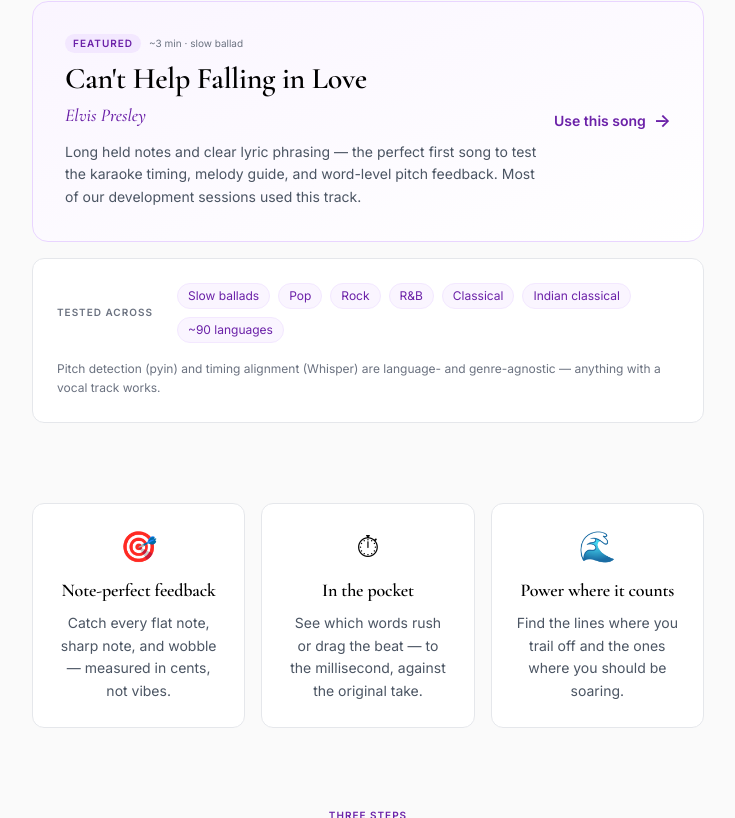
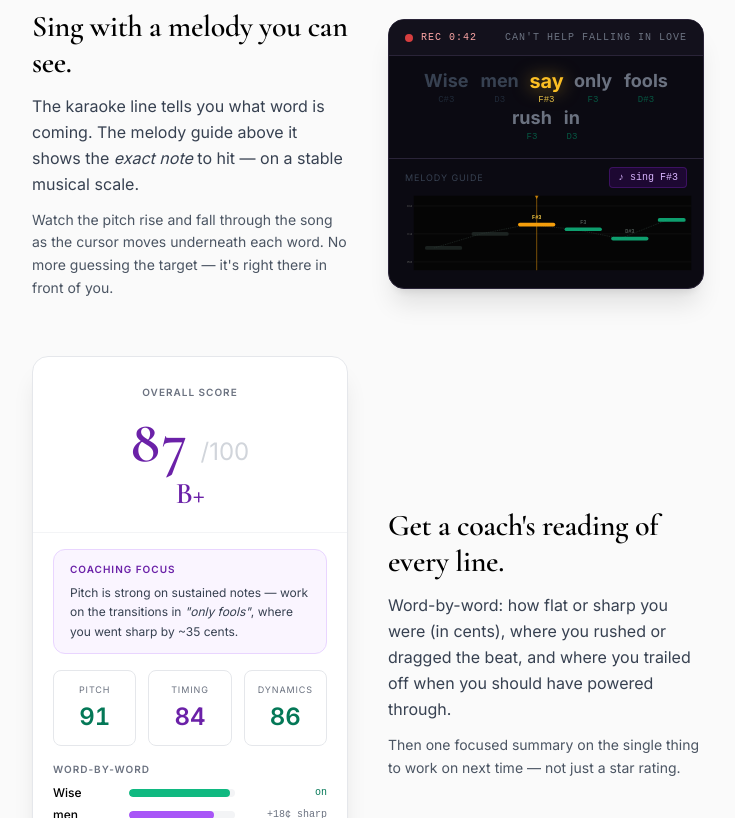
Before and after one commit to moinak3/PitchPerfect, a React (Vite) app in the folder frontend/: page / in a window 1280 px wide. Shown: the part 942-1760 px from the top of the page, without its empty margins (272-1007 px from the left). Built offline with nearby package versions, Linux system fonts and the light colour scheme.

Commit message:
auto: frontend/src/App.jsx,frontend/src/components/SongInput.jsx 17:28

```diff
--- a/frontend/src/App.jsx
+++ b/frontend/src/App.jsx
@@ -16,7 +16,7 @@
   const [menuOpen, setMenuOpen] = useState(false)
 
   const navLinks = [
-    { href: '#try-a-song',   label: 'Try a song' },
+    { href: '#see-it',       label: 'See it at work' },
     { href: '#how-it-works', label: 'How it works' },
     { href: '#why',          label: 'Why PitchPerfect' },
     { href: '#faq',          label: 'FAQ' },
@@ -393,7 +393,7 @@
 
           <div className="flex flex-col gap-2">
             <div className="text-[10px] font-semibold tracking-widest text-gray-400 mb-1">PRODUCT</div>
-            <a href="#try-a-song" className="text-gray-600 hover:text-brand-700 transition-colors">Try a song</a>
+            <a href="#see-it" className="text-gray-600 hover:text-brand-700 transition-colors">See it at work</a>
             <a href="#how-it-works" className="text-gray-600 hover:text-brand-700 transition-colors">How it works</a>
             <a href="#why" className="text-gray-600 hover:text-brand-700 transition-colors">Why PitchPerfect</a>
             <a href="#faq" className="text-gray-600 hover:text-brand-700 transition-colors">FAQ</a>
--- a/frontend/src/components/SongInput.jsx
+++ b/frontend/src/components/SongInput.jsx
@@ -18,6 +18,185 @@
       </div>
       <h3 className="classic-heading text-xl text-black font-semibold mt-4 mb-2">{title}</h3>
       <p className="text-gray-600 text-sm leading-relaxed">{body}</p>
+    </div>
+  )
+}
+
+// Illustrative preview of the live recording interface — styled to match the
+// real KaraokeDisplay + PitchGuide components.  Not a screenshot; a hand-built
+// React/SVG mock that stays in sync with the brand and updates instantly.
+function LiveSingingPreview() {
+  const words = [
+    { text: 'Wise',  note: 'C#3', state: 'past' },
+    { text: 'men',   note: 'D3',  state: 'past' },
+    { text: 'say',   note: 'F#3', state: 'current' },
+    { text: 'only',  note: 'F3',  state: 'upcoming' },
+    { text: 'fools', note: 'D#3', state: 'upcoming' },
+    { text: 'rush',  note: 'F3',  state: 'upcoming' },
+    { text: 'in',    note: 'D3',  state: 'upcoming' },
+  ]
+  return (
+    <div className="bg-[#0B0A12] border border-[#2A2438] rounded-2xl overflow-hidden shadow-xl">
+      {/* Status strip */}
+      <div className="flex items-center justify-between px-4 py-2.5 bg-[#13111C] border-b border-[#2A2438]">
+        <div className="flex items-center gap-2">
+          <span className="w-2 h-2 bg-red-500 rounded-full animate-pulse" />
+          <span className="text-[10px] text-red-300 tracking-widest font-mono">REC 0:42</span>
+        </div>
+        <span className="text-[10px] text-gray-500 tracking-widest font-mono hidden sm:inline">
+          CAN'T HELP FALLING IN LOVE
+        </span>
+      </div>
+
+      {/* Karaoke line */}
+      <div className="flex flex-wrap items-end justify-center gap-x-3 gap-y-1 px-4 py-4 min-h-[60px]">
+        {words.map((w) => (
+          <div key={w.text} className="flex flex-col items-center">
+            <span
+              className={`text-lg font-bold leading-none ${
+                w.state === 'current'
+                  ? 'text-amber-400 scale-110 drop-shadow-[0_0_8px_rgba(251,191,36,0.6)]'
+                  : w.state === 'past'
+                  ? 'text-gray-700'
+                  : 'text-gray-500'
+              }`}
+            >
+              {w.text}
+            </span>
+            <span
+              className={`text-[9px] font-mono leading-none mt-1.5 ${
+                w.state === 'current'
+                  ? 'text-amber-300/90'
+                  : w.state === 'past'
+                  ? 'text-gray-800'
+                  : 'text-emerald-700/70'
+              }`}
+            >
+              {w.note}
+            </span>
+          </div>
+        ))}
+      </div>
+
+      {/* Melody guide */}
+      <div className="border-t border-[#2A2438] px-2 pt-2 pb-3">
+        <div className="flex items-center justify-between px-2 mb-1">
+          <span className="text-[9px] text-gray-700 tracking-widest">MELODY GUIDE</span>
+          <span className="text-[10px] font-mono text-brand-300 bg-brand-900/40 border border-brand-700/40 px-2 py-0.5 rounded">
+            ♪ sing F#3
+          </span>
+        </div>
+        <svg viewBox="0 0 640 180" className="block w-full" preserveAspectRatio="none">
+          <rect x="36" y="8" width="596" height="160" fill="#050505" />
+          {/* C-note gridlines */}
+          {[
+            { y: 30,  label: 'D4' },
+            { y: 90,  label: 'C4' },
+            { y: 150, label: 'B3' },
+          ].map((g) => (
+            <g key={g.label}>
+              <line x1="36" y1={g.y} x2="632" y2={g.y} stroke="#1A1A1A" strokeWidth="1" />
+              <text x="33" y={g.y + 3} textAnchor="end" fontSize="9" fill="#555" fontFamily="monospace">{g.label}</text>
+            </g>
+          ))}
+          {/* Dashed connector between word-note centres */}
+          <polyline
+            points="80,120 180,90 280,70 380,80 480,100 580,60"
+            fill="none" stroke="#3A4A44" strokeWidth="1" strokeDasharray="2 2"
+          />
+          {/* Note bars: past (dim), current (amber), upcoming (green) */}
+          <rect x="60"  y="116" width="80" height="8" rx="4" fill="#2C3A35" fillOpacity="0.55" />
+          <rect x="160" y="86"  width="80" height="8" rx="4" fill="#2C3A35" fillOpacity="0.55" />
+          <rect x="260" y="66"  width="80" height="8" rx="4" fill="#F59E0B" />
+          <text x="300" y="58" textAnchor="middle" fontSize="11" fontWeight="bold" fill="#FCD34D" fontFamily="monospace">F#3</text>
+          <rect x="360" y="76"  width="80" height="8" rx="4" fill="#10B981" fillOpacity="0.85" />
+          <text x="400" y="68" textAnchor="middle" fontSize="11" fill="#6B7B75" fontFamily="monospace">F3</text>
+          <rect x="460" y="96"  width="80" height="8" rx="4" fill="#10B981" fillOpacity="0.85" />
+          <text x="500" y="88" textAnchor="middle" fontSize="11" fill="#6B7B75" fontFamily="monospace">D#3</text>
+          <rect x="560" y="56"  width="60" height="8" rx="4" fill="#10B981" fillOpacity="0.85" />
+          {/* Now cursor */}
+          <line x1="300" y1="8" x2="300" y2="168" stroke="#F59E0B" strokeWidth="1.5" strokeOpacity="0.7" />
+          <polygon points="296,8 304,8 300,15" fill="#F59E0B" fillOpacity="0.7" />
+        </svg>
+      </div>
+    </div>
+  )
+}
+
+// Illustrative preview of the coaching report.  Same caveat as above.
+function CoachingReportPreview() {
+  const stats = [
+    { label: 'PITCH',    value: 91, color: 'text-emerald-700' },
+    { label: 'TIMING',   value: 84, color: 'text-brand-700' },
+    { label: 'DYNAMICS', value: 86, color: 'text-emerald-700' },
+  ]
+  const wordRows = [
+    { word: 'Wise',    delta: 'on',       score: 95 },
+    { word: 'men',     delta: '+18¢ sharp', score: 80 },
+    { word: 'say',     delta: 'on',       score: 92 },
+    { word: 'only',    delta: '+35¢ sharp', score: 64 },
+    { word: 'fools',   delta: 'on',       score: 88 },
+    { word: 'falling', delta: '-22¢ flat',  score: 73 },
+  ]
+  return (
+    <div className="bg-white border border-gray-200 rounded-2xl overflow-hidden shadow-xl">
+      {/* Score */}
+      <div className="text-center pt-7 pb-5 px-6 border-b border-gray-100">
+        <div className="text-[10px] text-gray-500 tracking-widest mb-3 font-semibold">OVERALL SCORE</div>
+        <div className="flex items-end justify-center gap-3 mb-1">
+          <span className="classic-heading text-6xl font-semibold text-brand-700 tabular-nums leading-none">87</span>
+          <span className="text-2xl text-gray-300 mb-1 font-light">/100</span>
+        </div>
+        <div className="classic-heading text-3xl font-semibold text-brand-700 mt-1">B+</div>
+      </div>
+
+      {/* Focus callout */}
+      <div className="bg-brand-50 border border-brand-200 mx-5 mt-4 rounded-xl px-4 py-3">
+        <div className="text-[10px] tracking-widest text-brand-700 font-semibold mb-1.5">COACHING FOCUS</div>
+        <p className="text-xs text-gray-700 leading-relaxed">
+          Pitch is strong on sustained notes — work on the transitions in <em>"only fools"</em>,
+          where you went sharp by ~35 cents.
+        </p>
+      </div>
+
+      {/* Stat tiles */}
+      <div className="grid grid-cols-3 gap-3 px-5 mt-4">
+        {stats.map((s) => (
+          <div key={s.label} className="bg-white border border-gray-200 rounded-lg p-3 text-center">
+            <div className="text-[9px] text-gray-500 tracking-widest mb-1">{s.label}</div>
+            <div className={`text-2xl font-semibold tabular-nums ${s.color}`}>{s.value}</div>
+          </div>
+        ))}
+      </div>
+
+      {/* Word-by-word */}
+      <div className="px-5 pt-4 pb-5">
+        <div className="text-[10px] tracking-widest text-gray-500 font-semibold mb-2">WORD-BY-WORD</div>
+        <div className="space-y-1.5">
+          {wordRows.map((w) => (
+            <div key={w.word} className="flex items-center gap-3 text-xs">
+              <span className="w-16 font-medium text-black truncate">{w.word}</span>
+              <div className="flex-1 h-2 bg-gray-100 rounded-full overflow-hidden">
+                <div
+                  className={`h-full rounded-full ${
+                    w.score >= 90 ? 'bg-emerald-500'
+                      : w.score >= 75 ? 'bg-brand-500'
+                      : 'bg-orange-400'
+                  }`}
+                  style={{ width: `${w.score}%` }}
+                />
+              </div>
+              <span
+                className={`text-[10px] font-mono w-20 text-right ${
+                  w.score >= 90 ? 'text-emerald-700' : 'text-gray-500'
+                }`}
+              >
+                {w.delta}
+              </span>
+            </div>
+          ))}
+        </div>
+      </div>
     </div>
   )
 }
@@ -67,15 +246,6 @@
     if (dropped) setFile(dropped)
   }
 
-  // Click-to-load a featured song: pre-fills the form, switches to the YouTube
-  // tab, and scrolls back to the form so the user can review and hit submit.
-  const loadFeatured = ({ url: u, artist: a, songTitle: t }) => {
-    setTab('youtube')
-    setUrl(u)
-    setArtist(a)
-    setSongTitle(t)
-    document.getElementById('coach-form')?.scrollIntoView({ behavior: 'smooth', block: 'start' })
-  }
 
   const isYouTubeUrl = (s) =>
     s.includes('youtube.com/watch') || s.includes('youtu.be/')
@@ -233,62 +403,54 @@
         </div>
       </div>
 
-      {/* Featured songs — start with something known-good */}
-      <section id="try-a-song" className="mb-20 scroll-mt-24">
-        <div className="text-center mb-8">
-          <div className="text-[10px] tracking-widest text-brand-700 font-semibold mb-2">TRY A SONG</div>
+      {/* See it at work — illustrative previews of the two main views */}
+      <section id="see-it" className="mb-20 scroll-mt-24">
+        <div className="text-center mb-10">
+          <div className="text-[10px] tracking-widest text-brand-700 font-semibold mb-2">SEE IT AT WORK</div>
           <h3 className="classic-heading text-3xl sm:text-4xl font-semibold text-black tracking-tight">
-            Not sure what to sing? Start here.
+            What you'll see while you sing
           </h3>
         </div>
 
-        {/* Marquee featured card — Can't Help Falling in Love */}
-        <button
-          onClick={() => loadFeatured({
-            url: 'https://www.youtube.com/watch?v=vGJTaP6anOU',
-            artist: 'Elvis Presley',
-            songTitle: "Can't Help Falling in Love",
-          })}
-          className="group block w-full text-left bg-gradient-to-br from-brand-50 to-white border border-brand-200 hover:border-brand-400 rounded-2xl p-6 sm:p-8 transition-all hover:shadow-md mb-4"
-        >
-          <div className="flex items-start justify-between gap-4 flex-wrap">
-            <div className="flex-1 min-w-0">
-              <div className="flex items-center gap-2 mb-2">
-                <span className="text-[10px] font-semibold tracking-widest text-brand-700 bg-brand-100 px-2 py-0.5 rounded-full">FEATURED</span>
-                <span className="text-[10px] text-gray-500">~3 min · slow ballad</span>
-              </div>
-              <h4 className="classic-heading text-2xl sm:text-3xl font-semibold text-black mb-1 leading-tight">
-                Can't Help Falling in Love
-              </h4>
-              <p className="text-brand-700 italic font-serif text-base sm:text-lg mb-3">Elvis Presley</p>
-              <p className="text-gray-600 text-sm leading-relaxed max-w-lg">
-                Long held notes and clear lyric phrasing — the perfect first song to test the karaoke timing,
-                melody guide, and word-level pitch feedback. Most of our development sessions used this track.
-              </p>
-            </div>
-            <div className="flex items-center gap-2 text-brand-700 group-hover:text-brand-800 font-semibold text-sm shrink-0 self-end sm:self-center">
-              Use this song
-              <span className="text-lg group-hover:translate-x-1 transition-transform" aria-hidden>→</span>
-            </div>
+        {/* Live singing interface */}
+        <div className="grid md:grid-cols-2 gap-8 md:gap-10 items-center mb-14">
+          <div>
+            <h4 className="classic-heading text-2xl sm:text-3xl font-semibold text-black mb-3 leading-tight">
+              Sing with a melody you can see.
+            </h4>
+            <p className="text-gray-700 text-base leading-relaxed mb-3">
+              The karaoke line tells you what word is coming.
+              The melody guide above it shows the <em>exact note</em> to hit — on a stable musical scale.
+            </p>
+            <p className="text-gray-600 text-sm leading-relaxed">
+              Watch the pitch rise and fall through the song as the cursor moves
+              underneath each word. No more guessing the target — it's right there in front of you.
+            </p>
           </div>
-        </button>
+          <div className="md:order-last">
+            <LiveSingingPreview />
+          </div>
+        </div>
 
-        {/* Genre trust strip — honest claim about what's been tested */}
-        <div className="bg-white border border-gray-200 rounded-xl p-5 sm:p-6">
-          <div className="flex flex-col sm:flex-row sm:items-center gap-3 sm:gap-6">
-            <div className="text-[10px] font-semibold tracking-widest text-gray-500 shrink-0">TESTED ACROSS</div>
-            <div className="flex flex-wrap gap-2">
-              {['Slow ballads', 'Pop', 'Rock', 'R&B', 'Classical', 'Indian classical', '~90 languages'].map((g) => (
-                <span key={g} className="text-xs bg-brand-50 text-brand-700 border border-brand-100 px-2.5 py-1 rounded-full">
-                  {g}
-                </span>
-              ))}
-            </div>
+        {/* Coaching report */}
+        <div className="grid md:grid-cols-2 gap-8 md:gap-10 items-center">
+          <div className="md:order-2">
+            <h4 className="classic-heading text-2xl sm:text-3xl font-semibold text-black mb-3 leading-tight">
+              Get a coach's reading of every line.
+            </h4>
+            <p className="text-gray-700 text-base leading-relaxed mb-3">
+              Word-by-word: how flat or sharp you were (in cents),
+              where you rushed or dragged the beat,
+              and where you trailed off when you should have powered through.
+            </p>
+            <p className="text-gray-600 text-sm leading-relaxed">
+              Then one focused summary on the single thing to work on next time —
+              not just a star rating.
+            </p>
           </div>
-          <p className="text-xs text-gray-500 mt-4 leading-relaxed">
-            Pitch detection (pyin) and timing alignment (Whisper) are language- and genre-agnostic —
-            anything with a vocal track works.
-          </p>
+          <div className="md:order-1">
+            <CoachingReportPreview />
+          </div>
         </div>
       </section>
 
```
